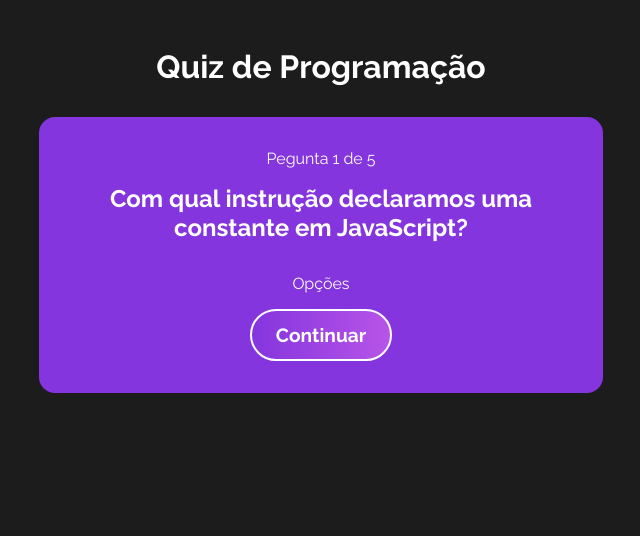
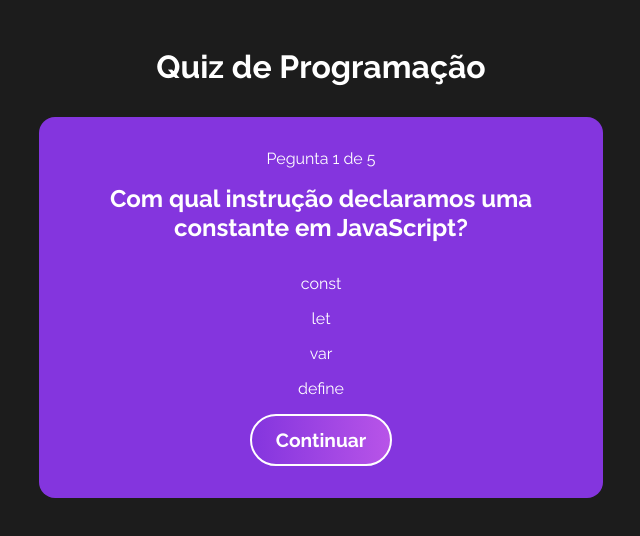
Before and after one commit to brenddamachado/Quiz, a React (Vite) app in the folder jogo/: page / in a window 1280 px wide. Both pictures are taken after a click on the button "Iniciar". Shown: the top 536 px of the page, without its empty margins (319-959 px from the left). Built offline with nearby package versions, Linux system fonts and the light colour scheme.

Commit message:
opcoes respostas

```diff
--- a/jogo/src/components/gameover/GameOver.jsx
+++ b/jogo/src/components/gameover/GameOver.jsx
@@ -13,7 +13,7 @@
 <p>Você acertou {quizStart.score} de {quizStart.questions.length}
 {''} perguntas.</p>
 <img src={WellDone} alt="fim do jogo" />
-<button> Reiniciar</button>
+<button onClick={() => dispatch ({type: "NEW_GAME"})}> Reiniciar</button>
     </div>
   )
 }
--- a/jogo/src/components/option/Option.jsx
+++ b/jogo/src/components/option/Option.jsx
@@ -0,0 +1,16 @@
+import React from 'react'
+import { useContext } from 'react'
+import {QuizContext} from '../../context/Quiz'
+import './Option.css'
+
+const Option = ({option}) => {
+    const [quizState, dispatch] = useContext (QuizContext);
+
+  return (
+    <div>
+        <p>{option}</p>
+    </div>
+  )
+}
+
+export default Option
--- a/jogo/src/components/question/Question.jsx
+++ b/jogo/src/components/question/Question.jsx
@@ -2,19 +2,30 @@
 import { useContext } from 'react'
 import { QuizContext } from '../../context/Quiz'
 import './Question.css'
+import Option from '../option/Option'
+
+
+
 export const Question = () => {
-    const [quizStart, dispatch]  = useContext(QuizContext)
-const pergunta = quizStart.questions[quizStart.currentQuestion ]
+  const [quizState, dispatch] = useContext(QuizContext);
+  const currentQuestion = quizState.questions[quizState.currentQuestion];
+
+
   return (
     <div id='question'>
-        <p>
-            Pegunta {quizStart.currentQuestion +1} de {quizStart.questions.length}
-        </p>
-        <h2>{pergunta.question}</h2>
-        <div id="options-container">
-            <p>Opções</p>
-        </div>
-       <button onClick={() => dispatch({type: "CHANGE_QUESTION"})}>Continuar</button>
+      <p>
+        Pegunta {quizState.currentQuestion + 1} de {quizState.questions.length}
+      </p>
+
+      <h2>{currentQuestion.question}</h2>
+      <div id="options-container">
+      {currentQuestion.options.map((option) => (
+          <Option
+            option={option}  key={option}
+          />
+        ))}
+      </div>
+      <button onClick={() => dispatch({ type: "CHANGE_QUESTION" })}>Continuar</button>
     </div>
   )
 }
--- a/jogo/src/context/Quiz.jsx
+++ b/jogo/src/context/Quiz.jsx
@@ -40,6 +40,8 @@
             currentQuestion: nexQuestion,
             gameStage: endGame ? STAGES[2]: state.gameStage,
         }
+        case "NEW_GAME":
+            return initialState;
 
 
             default:
```
